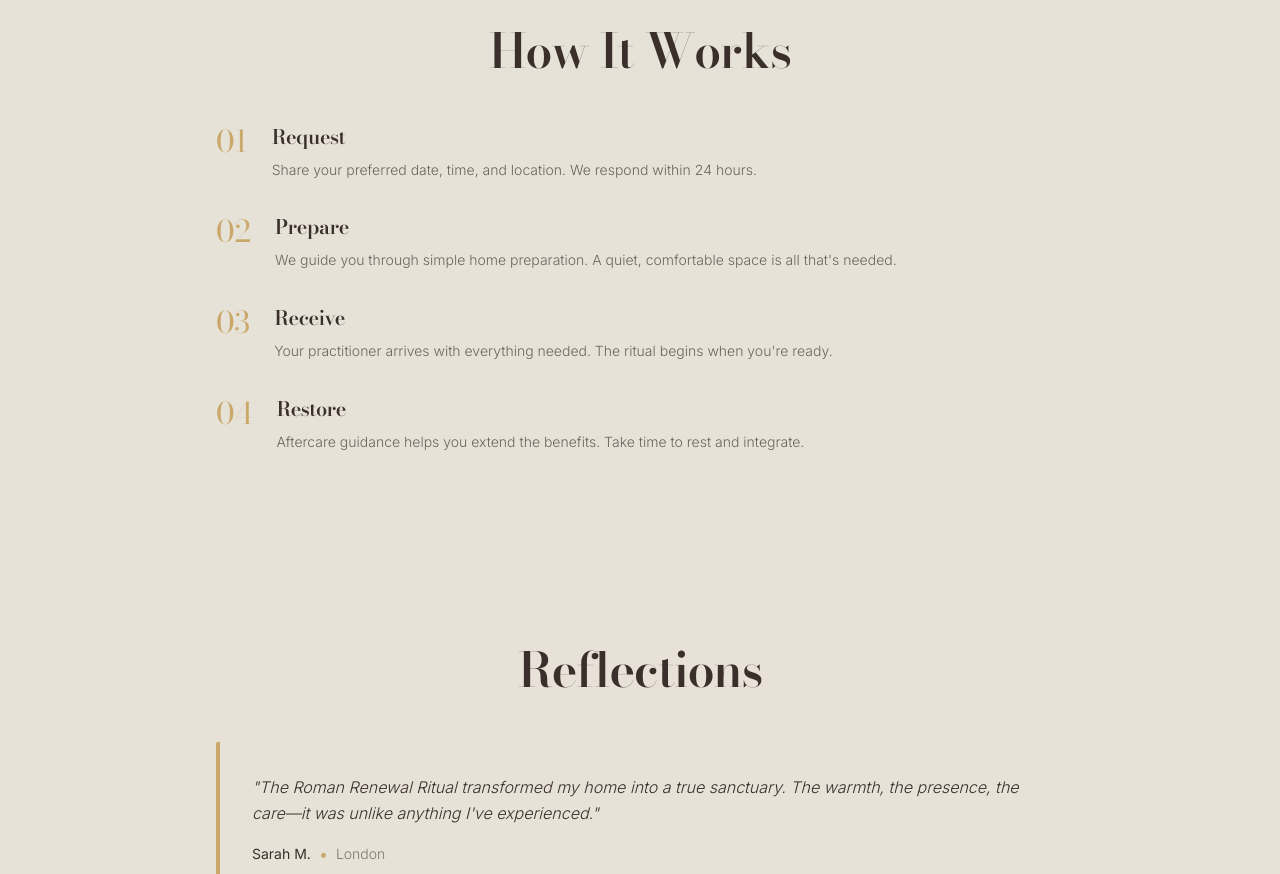
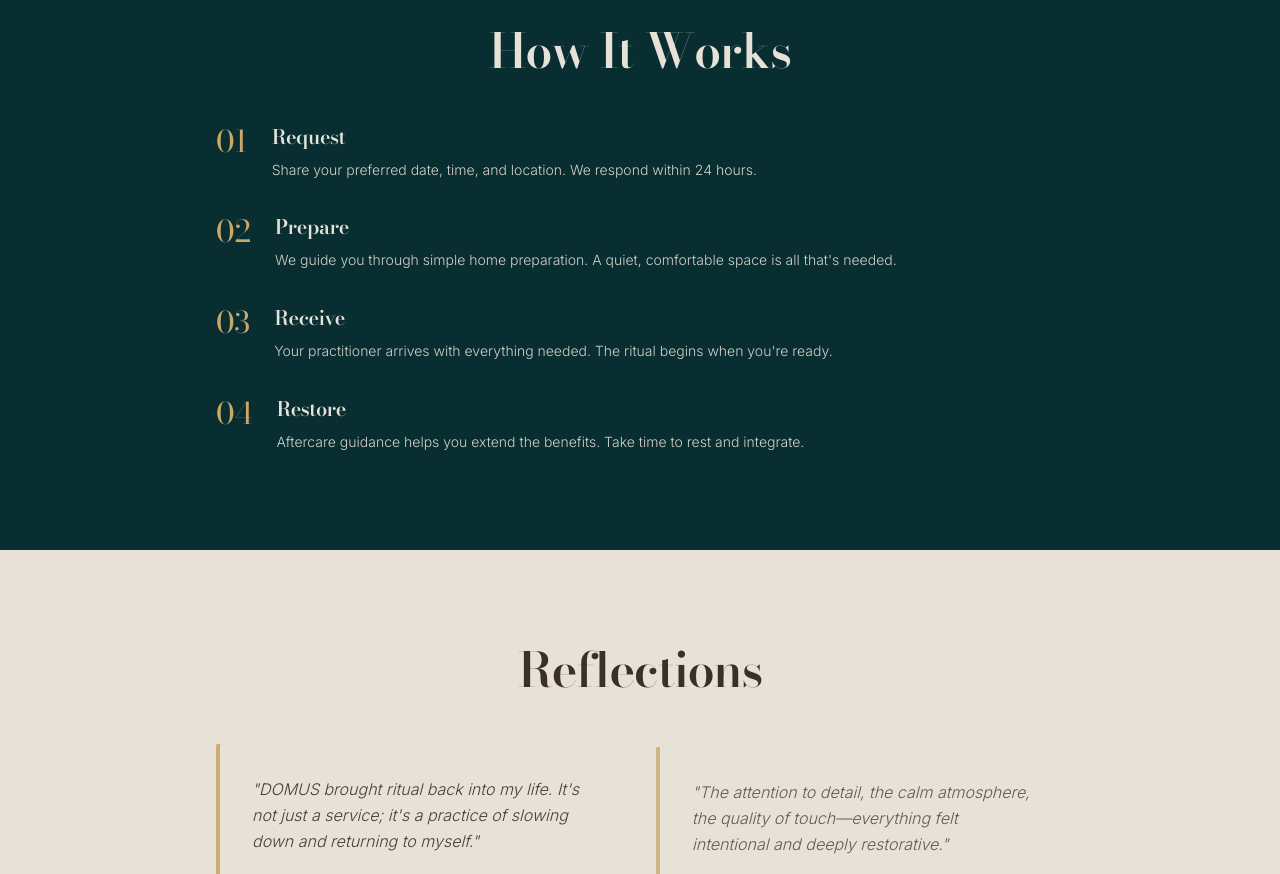
Before and after one commit to Varun-ship/DOMUS, a Next.js app: page / in a window 1280 px wide. Shown: the part 1920-2794 px from the top of the page. Built offline with nearby package versions, Linux system fonts and the light colour scheme.

Commit message:
Update hero spacing, change How It Works to green background, add testimonial slider, remove whitespace, fix services grid to 3 columns

```diff
--- a/app/page.tsx
+++ b/app/page.tsx
@@ -2,7 +2,7 @@
 import Image from 'next/image';
 import Hero from '@/components/Hero';
 import RitualCard from '@/components/RitualCard';
-import Testimonial from '@/components/Testimonial';
+import TestimonialSlider from '@/components/TestimonialSlider';
 import BookingCTA from '@/components/BookingCTA';
 import AnimatedSection from '@/components/AnimatedSection';
 
@@ -124,9 +124,9 @@
       </section>
 
       {/* How It Works */}
-      <section className="py-24 bg-warm-stone">
+      <section className="py-24 bg-domus-green">
         <div className="max-w-4xl mx-auto px-6">
-          <h2 className="font-bodoni text-4xl md:text-5xl mb-12 text-center tracking-tight">
+          <h2 className="font-bodoni text-4xl md:text-5xl mb-12 text-center tracking-tight text-warm-stone">
             How It Works
           </h2>
           <div className="space-y-8">
@@ -139,8 +139,8 @@
               <AnimatedSection key={index} delay={index * 0.1} className="flex gap-6">
                 <div className="font-bodoni text-3xl text-aureum-gold flex-shrink-0">{item.step}</div>
                 <div>
-                  <h3 className="font-bodoni text-xl mb-2 text-ash-brown">{item.title}</h3>
-                  <p className="font-inter text-sm font-light text-ash-brown/70 leading-relaxed">
+                  <h3 className="font-bodoni text-xl mb-2 text-warm-stone">{item.title}</h3>
+                  <p className="font-inter text-sm font-light text-warm-stone/90 leading-relaxed">
                     {item.description}
                   </p>
                 </div>
@@ -156,23 +156,25 @@
           <h2 className="font-bodoni text-4xl md:text-5xl mb-12 text-center tracking-tight">
             Reflections
           </h2>
-          <div className="space-y-8">
-            <Testimonial
-              quote="The Roman Renewal Ritual transformed my home into a true sanctuary. The warmth, the presence, the care—it was unlike anything I've experienced."
-              author="Sarah M."
-              location="London"
-            />
-            <Testimonial
-              quote="DOMUS brought ritual back into my life. It's not just a service; it's a practice of slowing down and returning to myself."
-              author="James R."
-              location="Manchester"
-            />
-            <Testimonial
-              quote="The attention to detail, the calm atmosphere, the quality of touch—everything felt intentional and deeply restorative."
-              author="Emma L."
-              location="Birmingham"
-            />
-          </div>
+          <TestimonialSlider
+            testimonials={[
+              {
+                quote: "The Roman Renewal Ritual transformed my home into a true sanctuary. The warmth, the presence, the care—it was unlike anything I've experienced.",
+                author: "Sarah M.",
+                location: "London"
+              },
+              {
+                quote: "DOMUS brought ritual back into my life. It's not just a service; it's a practice of slowing down and returning to myself.",
+                author: "James R.",
+                location: "Manchester"
+              },
+              {
+                quote: "The attention to detail, the calm atmosphere, the quality of touch—everything felt intentional and deeply restorative.",
+                author: "Emma L.",
+                location: "Birmingham"
+              },
+            ]}
+          />
         </div>
       </section>
 
--- a/app/services/page.tsx
+++ b/app/services/page.tsx
@@ -50,7 +50,7 @@
       {/* Services Grid */}
       <section className="py-24 bg-warm-stone">
         <div className="max-w-7xl mx-auto px-6">
-          <div className="grid grid-cols-1 md:grid-cols-2 gap-8">
+          <div className="grid grid-cols-1 md:grid-cols-2 lg:grid-cols-3 gap-8">
             {services.map((service, index) => (
               <AnimatedSection key={index} delay={index * 0.1}>
                 <RitualCard {...service} />
--- a/components/BookingCTA.tsx
+++ b/components/BookingCTA.tsx
@@ -4,7 +4,7 @@
 
 export default function BookingCTA() {
   return (
-    <section className="bg-domus-green text-warm-stone py-20 stone-texture">
+    <section className="bg-domus-green text-warm-stone py-20 pb-0 stone-texture">
       <div className="max-w-4xl mx-auto px-6 text-center">
         <motion.h2
           initial={{ opacity: 0, y: 20 }}
--- a/components/Footer.tsx
+++ b/components/Footer.tsx
@@ -3,7 +3,7 @@
 
 export default function Footer() {
   return (
-    <footer className="bg-domus-green text-warm-stone mt-24">
+    <footer className="bg-domus-green text-warm-stone">
       <div className="max-w-7xl mx-auto px-6 py-16">
         <div className="grid grid-cols-1 md:grid-cols-4 gap-12">
           {/* Brand Story */}
--- a/components/Hero.tsx
+++ b/components/Hero.tsx
@@ -12,7 +12,7 @@
 
 export default function Hero({ headline, subcopy, ctaText = 'Book a ritual', ctaLink = '/contact', videoSrc }: HeroProps) {
   return (
-    <section className="relative min-h-[85vh] flex items-center justify-center overflow-hidden bg-domus-green">
+    <section className="relative min-h-[85vh] flex items-center justify-center overflow-hidden bg-domus-green pt-24">
       {/* Video Background */}
       {videoSrc && (
         <div className="absolute inset-0 z-0">
--- /dev/null
+++ b/components/TestimonialSlider.tsx
@@ -0,0 +1,75 @@
+'use client';
+
+import { useState, useEffect } from 'react';
+import { motion } from 'framer-motion';
+import Testimonial from './Testimonial';
+
+interface TestimonialData {
+  quote: string;
+  author: string;
+  location?: string;
+}
+
+interface TestimonialSliderProps {
+  testimonials: TestimonialData[];
+}
+
+export default function TestimonialSlider({ testimonials }: TestimonialSliderProps) {
+  const [currentIndex, setCurrentIndex] = useState(0);
+
+  useEffect(() => {
+    const interval = setInterval(() => {
+      setCurrentIndex((prevIndex) => {
+        // Show 2 at a time, so move by 1 each time
+        const nextIndex = prevIndex + 1;
+        // If we've shown all pairs, loop back to start
+        return nextIndex >= testimonials.length - 1 ? 0 : nextIndex;
+      });
+    }, 5000); // 5 seconds per slide
+
+    return () => clearInterval(interval);
+  }, [testimonials.length]);
+
+  // Get current pair of testimonials
+  const currentTestimonials = [
+    testimonials[currentIndex],
+    testimonials[(currentIndex + 1) % testimonials.length],
+  ];
+
+  return (
+    <div className="relative">
+      <div className="grid grid-cols-1 md:grid-cols-2 gap-8">
+        {currentTestimonials.map((testimonial, index) => (
+          <motion.div
+            key={`${currentIndex}-${index}`}
+            initial={{ opacity: 0, y: 20 }}
+            animate={{ opacity: 1, y: 0 }}
+            transition={{ duration: 1.5, ease: 'easeInOut', delay: index * 0.2 }}
+          >
+            <Testimonial
+              quote={testimonial.quote}
+              author={testimonial.author}
+              location={testimonial.location}
+            />
+          </motion.div>
+        ))}
+      </div>
+
+      {/* Dots indicator */}
+      <div className="flex justify-center gap-2 mt-8">
+        {Array.from({ length: testimonials.length - 1 }).map((_, index) => (
+          <button
+            key={index}
+            onClick={() => setCurrentIndex(index)}
+            className={`w-2 h-2 rounded-full transition-all ${
+              index === currentIndex
+                ? 'bg-aureum-gold w-8'
+                : 'bg-aureum-gold/30 hover:bg-aureum-gold/50'
+            }`}
+            aria-label={`Go to slide ${index + 1}`}
+          />
+        ))}
+      </div>
+    </div>
+  );
+}
```
